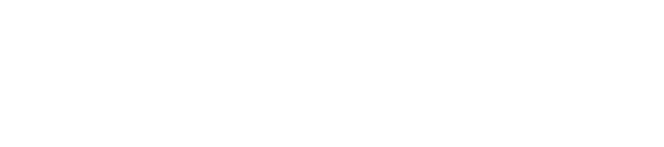
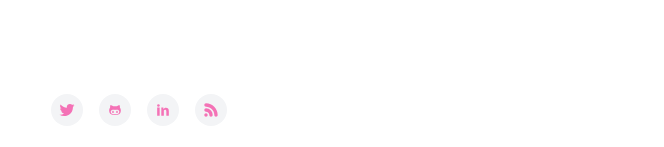
Before and after one commit to hiwllc/iamwallace, a Next.js app: page /1 in a window 1280 px wide. Shown: the part 4111-4258 px from the top of the page, without its empty margins (253-917 px from the left). Before the commit the page ends 4181 px from the top, so only its background shows below. Built offline with nearby package versions, Linux system fonts and the light colour scheme.

Commit message:
components: add footer

```diff
--- a/package.json
+++ b/package.json
@@ -23,7 +23,8 @@
     "next-pwa": "^5.2.21",
     "prism-react-renderer": "^1.2.1",
     "react": "^17.0.2",
-    "react-dom": "^17.0.2"
+    "react-dom": "^17.0.2",
+    "react-icons": "^4.2.0"
   },
   "devDependencies": {
     "@babel/core": "^7.14.3",
--- /dev/null
+++ b/src/components/footer.tsx
@@ -0,0 +1,52 @@
+import {
+  TiSocialTwitter,
+  TiSocialGithub,
+  TiSocialLinkedin,
+  TiRss,
+} from 'react-icons/ti'
+
+const SOCIAL = [
+  {
+    name: 'Twitter',
+    label: 'Este é o link pro meu twitter',
+    icon: <TiSocialTwitter />,
+    url: 'https://twitter.com/uselessdevelop',
+  },
+  {
+    name: 'Github',
+    label: 'Este é o link pro meu Github',
+    icon: <TiSocialGithub />,
+    url: 'https://github.com/uselessdev',
+  },
+  {
+    name: 'LinkedIn',
+    label: 'Este é o link pro meu linkedin',
+    icon: <TiSocialLinkedin />,
+    url: 'https://linkedin.com/in/wallacebatistaoliveira',
+  },
+  {
+    name: 'RSS',
+    label: 'Este é o link pro feed (RSS) do blog',
+    icon: <TiRss />,
+    url: 'https://iamwallace.dev/rss.xml',
+  },
+]
+
+export const Footer = () => {
+  return (
+    <footer className="px-4 py-6 w-full">
+      <nav className="max-w-2xl m-auto flex space-x-4">
+        {SOCIAL.map(social => (
+          <a
+            className="w-8 h-8 bg-gray-100 flex items-center justify-center rounded-full text-xl text-pink-400 hover:bg-pink-400 hover:text-white transition-colors"
+            key={social.name}
+            href={social.url}
+            aria-label={social.label}
+          >
+            {social.icon}
+          </a>
+        ))}
+      </nav>
+    </footer>
+  )
+}
--- a/src/pages/[slug].tsx
+++ b/src/pages/[slug].tsx
@@ -13,6 +13,7 @@ import {
   List,
   Li,
 } from 'components/post'
+import { Footer } from 'components/footer'
 
 const AVATAR_SIZE = 48
 
@@ -63,6 +64,8 @@ const PostPage = (props: Props) => {
           </Markdown>
         </article>
       </section>
+
+      <Footer />
     </>
   )
 }
--- a/src/pages/index.tsx
+++ b/src/pages/index.tsx
@@ -2,6 +2,7 @@ import type { Post } from 'api'
 import { allPosts } from 'api'
 import { Posts } from 'components/posts'
 import { Header } from 'components/header'
+import { Footer } from 'components/footer'
 
 const AVATAR_SIZE = 48
 
@@ -17,6 +18,8 @@ const IndexPage = ({ posts }: Props) => {
       <main className="w-full px-4 py-8">
         <Posts posts={posts} />
       </main>
+
+      <Footer />
     </>
   )
 }
```
Also changed, not shown: 1 other file (tests, documents, lock files or other folders).
